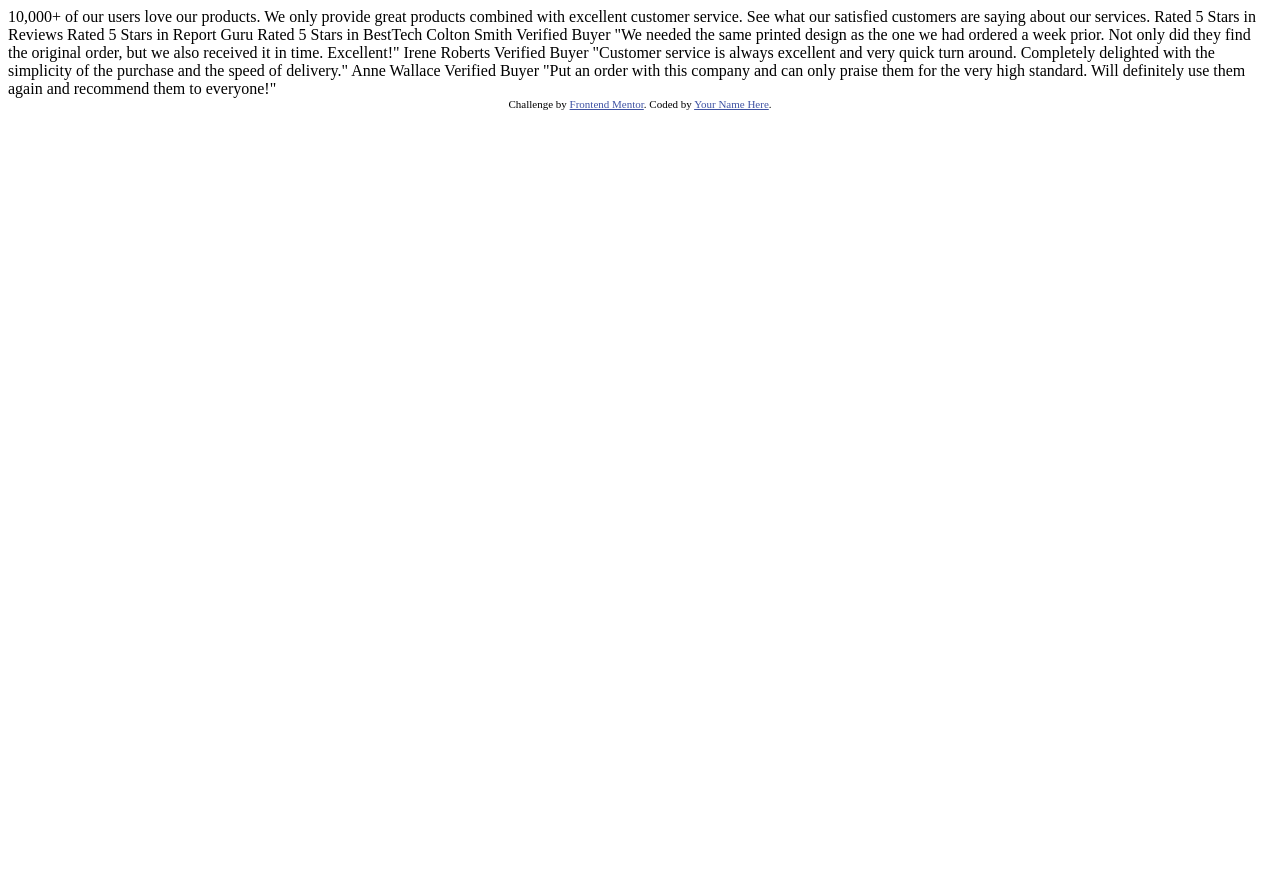
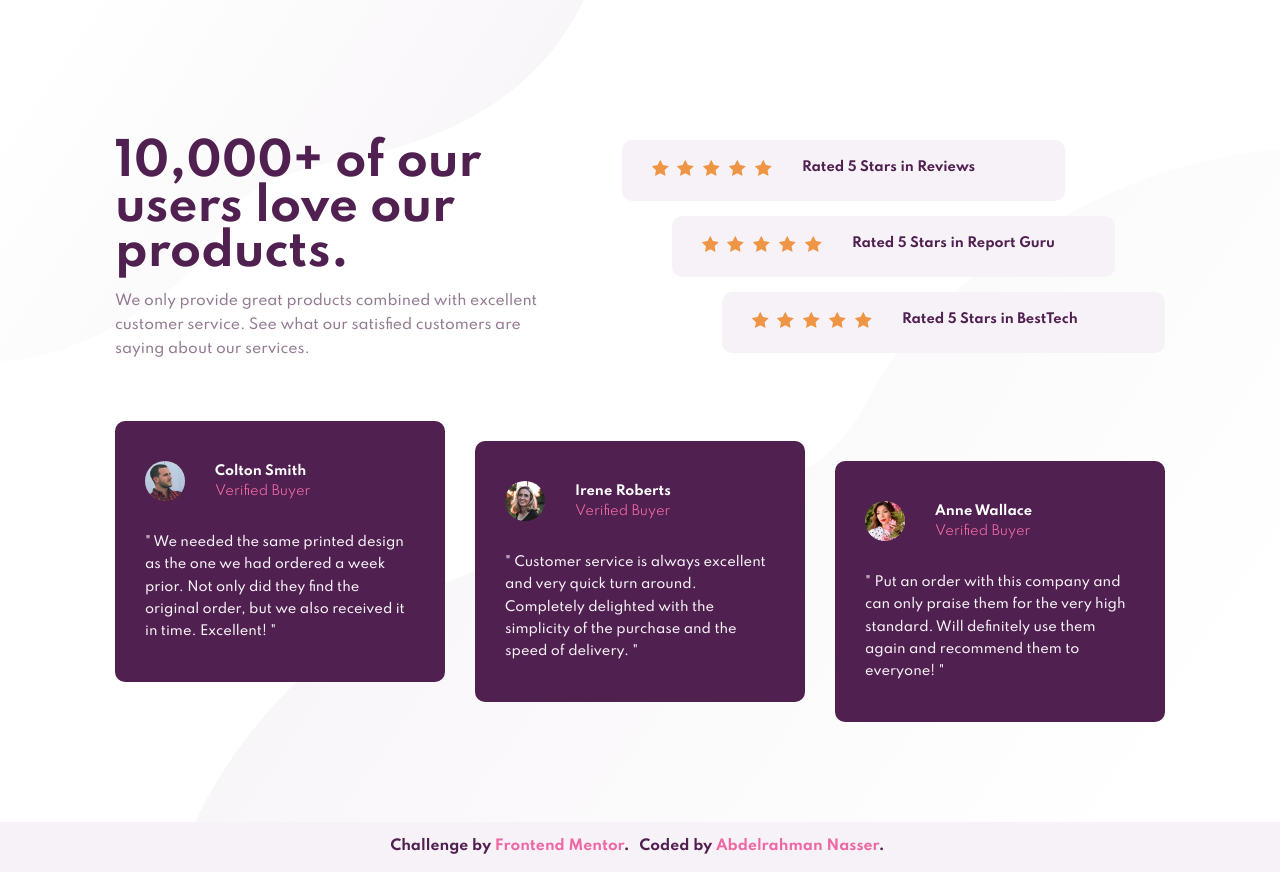
Before and after one commit to abdel-rahmandev/Social-proof-section, a plain HTML site: page index.html in a window 1280 px wide. Before the commit the page ends 800 px from the top, so only its background shows below. Drawn offline with Linux system fonts and the light colour scheme.

Commit message:
Challenge's Solution

```diff
--- /dev/null
+++ b/css/main.css
@@ -0,0 +1,207 @@
+/* Start global Rules */
+* {
+  padding: 0;
+  margin: 0;
+  -webkit-box-sizing: border-box;
+  -moz-box-sizing: border-box;
+  box-sizing: border-box;
+}
+body {
+  font-family: "Spartan", sans-serif;
+  font-size: 15px;
+  background-color: hsl(0, 0%, 100%);
+}
+/* End Global Rules */
+
+/* Start Main Design */
+main {
+  background-image: url(../images/bg-pattern-top-desktop.svg),
+    url(../images/bg-pattern-bottom-desktop.svg);
+  background-position: top left, bottom right;
+  background-repeat: no-repeat;
+  padding: 20px;
+  min-height: 100vh;
+}
+.container {
+  margin: 120px auto;
+}
+@media (min-width: 768px) and (max-width: 1050px) {
+  .container {
+    width: calc(100% - 20px);
+  }
+}
+@media (min-width: 1051px) {
+  .container {
+    width: 1050px;
+  }
+}
+.container .content {
+  display: flex;
+  justify-content: space-between;
+}
+.content .text {
+  flex-basis: 42%;
+}
+.text h1 {
+  color: hsl(300, 43%, 22%);
+  font-size: 3em;
+  font-weight: 700;
+  margin-bottom: 15px;
+  line-height: 1;
+}
+.text p {
+  color: hsl(303, 10%, 53%);
+  font-weight: 500;
+  line-height: 1.7;
+  font-size: 14px;
+}
+.content .rates .rate {
+  display: flex;
+  background-color: hsl(300, 24%, 96%);
+  padding: 20px 30px;
+  margin: 15px 0;
+  border-radius: 10px;
+  overflow: hidden;
+  position: relative;
+}
+.content .rates .rate:nth-child(1) {
+  right: 100px;
+  margin-top: 0;
+}
+.content .rates .rate:nth-child(2) {
+  right: 50px;
+}
+.content .rates .rate:nth-child(3) {
+  margin-bottom: 0;
+}
+.rates .stars .star:not(:last-child) {
+  margin-right: 5px;
+}
+.rates .rate p {
+  padding: 0 30px;
+  color: hsl(300, 43%, 22%);
+  font-weight: 700;
+  font-size: 13px;
+}
+
+.container .reviews {
+  display: flex;
+  justify-content: space-between;
+  margin-top: 60px;
+}
+.reviews .review {
+  width: calc(33.333% - 20px);
+  background-color: hsl(300, 43%, 22%);
+  padding: 40px 30px;
+  border-radius: 10px;
+  position: relative;
+}
+.reviews .review:nth-child(2) {
+  top: 20px;
+}
+.reviews .review:nth-child(3) {
+  top: 40px;
+}
+.review .data {
+  display: flex;
+  align-items: center;
+}
+.review .data .info {
+  display: flex;
+  flex-direction: column;
+}
+.review .data img {
+  width: 40px;
+  height: 40px;
+  border-radius: 50%;
+  margin-right: 30px;
+}
+.review .data .info .name {
+  color: hsl(0, 0%, 100%);
+  font-weight: 700;
+  font-size: 13px;
+  margin-bottom: 5px;
+}
+.review .data .info .role {
+  color: hsl(333, 80%, 67%);
+  font-weight: 400;
+  font-size: 13px;
+}
+.review p {
+  color: hsl(300, 24%, 96%);
+  line-height: 1.7;
+  font-weight: 500;
+  font-size: 13px;
+  margin-top: 30px;
+}
+@media (max-width: 991px) {
+  main {
+    background-image: url(../images/bg-pattern-top-mobile.svg),
+      url(../images/bg-pattern-bottom-mobile.svg);
+    background-position: top right, bottom left;
+  }
+  .content {
+    text-align: center;
+  }
+  .content,
+  .reviews {
+    flex-direction: column;
+  }
+  .content .rates {
+    margin-top: 60px;
+  }
+  .rates .stars {
+    margin-bottom: 10px;
+  }
+  .content .rates .rate,
+  .reviews .review {
+    position: static;
+    flex-direction: column;
+    justify-content: center;
+    width: 100%;
+  }
+  .text h1 {
+    font-size: 2em;
+  }
+  .reviews .review:not(:last-child) {
+    margin-bottom: 20px;
+  }
+}
+/* End Main Design */
+
+/* Start Footer */
+footer {
+  text-align: center;
+  min-height: 50px;
+  padding: 10px;
+  background-color: hsl(300, 24%, 96%);
+  display: flex;
+  align-items: center;
+}
+footer .content {
+  display: flex;
+  align-items: center;
+  justify-content: space-evenly;
+  flex-wrap: wrap;
+  max-width: 500px;
+  margin: 0 auto;
+  font-weight: bold;
+  font-size: 14px;
+}
+footer span {
+  padding: 5px;
+  color: hsl(300, 43%, 22%);
+}
+footer span:first-child {
+  margin-left: -5px;
+}
+footer a {
+  color: hsl(333, 80%, 67%);
+  text-decoration: none;
+  transition: 0.3s;
+}
+footer a:hover {
+  text-decoration: underline;
+  color: hsl(333, 52%, 40%);
+}
+/* End Footer */
--- a/index.html
+++ b/index.html
@@ -4,58 +4,113 @@
     <meta charset="UTF-8" />
     <meta name="viewport" content="width=device-width, initial-scale=1.0" />
     <!-- displays site properly based on user's device -->
-
-    <link
-      rel="icon"
-      type="image/png"
-      sizes="32x32"
-      href="./images/favicon-32x32.png"
-    />
-
+    <link rel="icon" type="image/png" sizes="32x32" href="./images/favicon-32x32.png" />
+    <!-- Spartan Font -->
+    <link rel="preconnect" href="https://fonts.googleapis.com">
+    <link rel="preconnect" href="https://fonts.gstatic.com" crossorigin>
+    <link href="https://fonts.googleapis.com/css2?family=Spartan:wght@400;500;700&display=swap" rel="stylesheet">
+    <!-- Main Style -->
+    <link rel="stylesheet" href="./css/main.css" />
     <title>Frontend Mentor | Social proof section</title>
-
-    <!-- Feel free to remove these styles or customise in your own stylesheet 👍 -->
-    <style>
-      .attribution {
-        font-size: 11px;
-        text-align: center;
-      }
-      .attribution a {
-        color: hsl(228, 45%, 44%);
-      }
-    </style>
   </head>
   <body>
-    10,000+ of our users love our products.
+    <!-- Start Main Design -->
+    <main>
+      <div class="container">
 
-    We only provide great products combined with excellent customer service.
-    See what our satisfied customers are saying about our services.
+        <div class="content">
+          <div class="text">
+            <h1>10,000+ of our users love our products.</h1>
+            <p>
+              We only provide great products combined with excellent customer service.
+              See what our satisfied customers are saying about our services.
+            </p>
+          </div>
+          <div class="rates">
+            <div class="rate">
+              <div class="stars">
+                <img class="star" src="./images/icon-star.svg" alt="" />
+                <img class="star" src="./images/icon-star.svg" alt="" />
+                <img class="star" src="./images/icon-star.svg" alt="" />
+                <img class="star" src="./images/icon-star.svg" alt="" />
+                <img class="star" src="./images/icon-star.svg" alt="" />
+              </div>
+              <p>Rated 5 Stars in Reviews</p>
+            </div>
+            <div class="rate">
+              <div class="stars">
+                <img class="star" src="./images/icon-star.svg" alt="" />
+                <img class="star" src="./images/icon-star.svg" alt="" />
+                <img class="star" src="./images/icon-star.svg" alt="" />
+                <img class="star" src="./images/icon-star.svg" alt="" />
+                <img class="star" src="./images/icon-star.svg" alt="" />
+              </div>
+              <p>Rated 5 Stars in Report Guru</p>
+            </div>
+            <div class="rate">
+              <div class="stars">
+                <img class="star" src="./images/icon-star.svg" alt="" />
+                <img class="star" src="./images/icon-star.svg" alt="" />
+                <img class="star" src="./images/icon-star.svg" alt="" />
+                <img class="star" src="./images/icon-star.svg" alt="" />
+                <img class="star" src="./images/icon-star.svg" alt="" />
+              </div>
+              <p>Rated 5 Stars in BestTech</p>
+            </div>
+          </div>
+        </div>
 
-    Rated 5 Stars in Reviews
-    Rated 5 Stars in Report Guru
-    Rated 5 Stars in BestTech
+          <div class="reviews">
+            <div class="review">
+              <div class="data">
+                <img src="./images/image-colton.jpg" alt="" />
+                <div class="info">
+                  <span class="name">Colton Smith</span>
+                  <span class="role">Verified Buyer</span>
+                </div>
+              </div>
+              <p>" We needed the same printed design as the one we had ordered a week prior.
+                Not only did they find the original order, but we also received it in time.
+                Excellent! "</p>
+            </div>
+            <div class="review">
+              <div class="data">
+                <img src="./images/image-irene.jpg" alt="" />
+                <div class="info">
+                  <span class="name">Irene Roberts</span>
+                  <span class="role">Verified Buyer</span>
+                </div>
+              </div>
 
-    Colton Smith
-    Verified Buyer
-    "We needed the same printed design as the one we had ordered a week prior.
-    Not only did they find the original order, but we also received it in time.
-    Excellent!"
+              <p>" Customer service is always excellent and very quick turn around. Completely
+                delighted with the simplicity of the purchase and the speed of delivery. "</p>
+            </div>
+            <div class="review">
+              <div class="data">
+                <img src="./images/image-anne.jpg" alt="" />
+                <div class="info">
+                  <span class="name">Anne Wallace</span>
+                  <span class="role">Verified Buyer</span>
+                </div>
+              </div>
 
-    Irene Roberts
-    Verified Buyer
-    "Customer service is always excellent and very quick turn around. Completely
-    delighted with the simplicity of the purchase and the speed of delivery."
+              <p>" Put an order with this company and can only praise them for the very high
+                standard. Will definitely use them again and recommend them to everyone! "</p>
+            </div>
+        </div>
 
-    Anne Wallace
-    Verified Buyer
-    "Put an order with this company and can only praise them for the very high
-    standard. Will definitely use them again and recommend them to everyone!"
+      </div>
+    </main>
+    <!-- End Main Design -->
 
-    <div class="attribution">
-      Challenge by
-      <a href="https://www.frontendmentor.io?ref=challenge" target="_blank"
-        >Frontend Mentor</a
-      >. Coded by <a href="#">Your Name Here</a>.
-    </div>
+    <!-- Start Footer -->
+    <footer>
+      <div class="content">
+        <span>Challenge by <a href="https://www.frontendmentor.io?ref=challenge" target="_blank">Frontend
+            Mentor</a>.</span>
+        <span>Coded by <a href="https://github.com/abdel-rahmandev">Abdelrahman Nasser</a>.</span>
+      </div>
+    </footer>
+    <!-- End Footer -->
   </body>
 </html>
```
